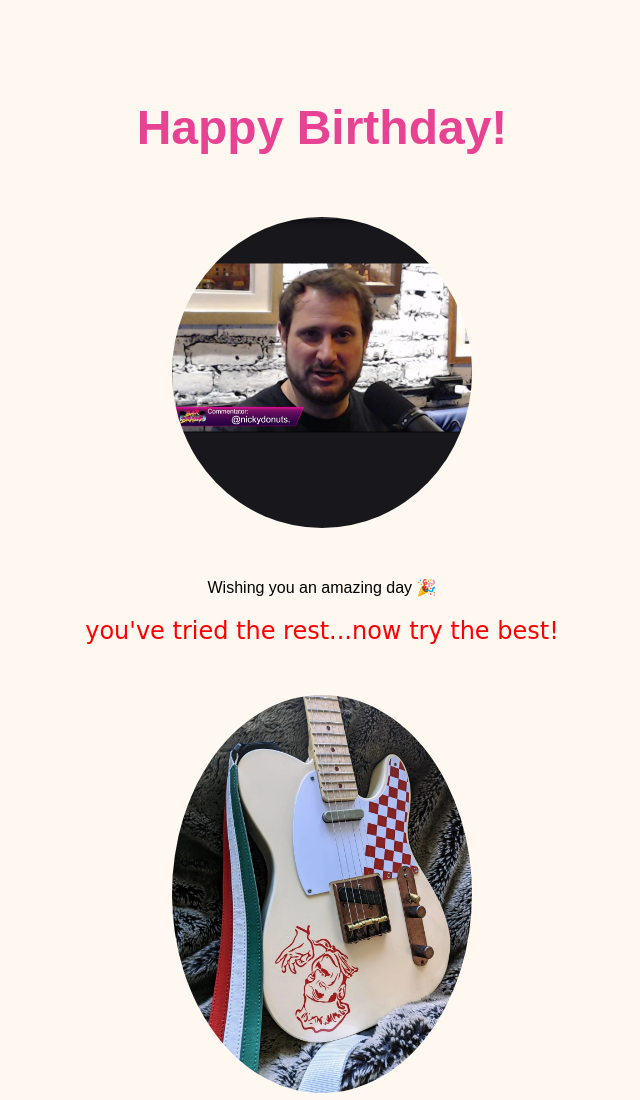
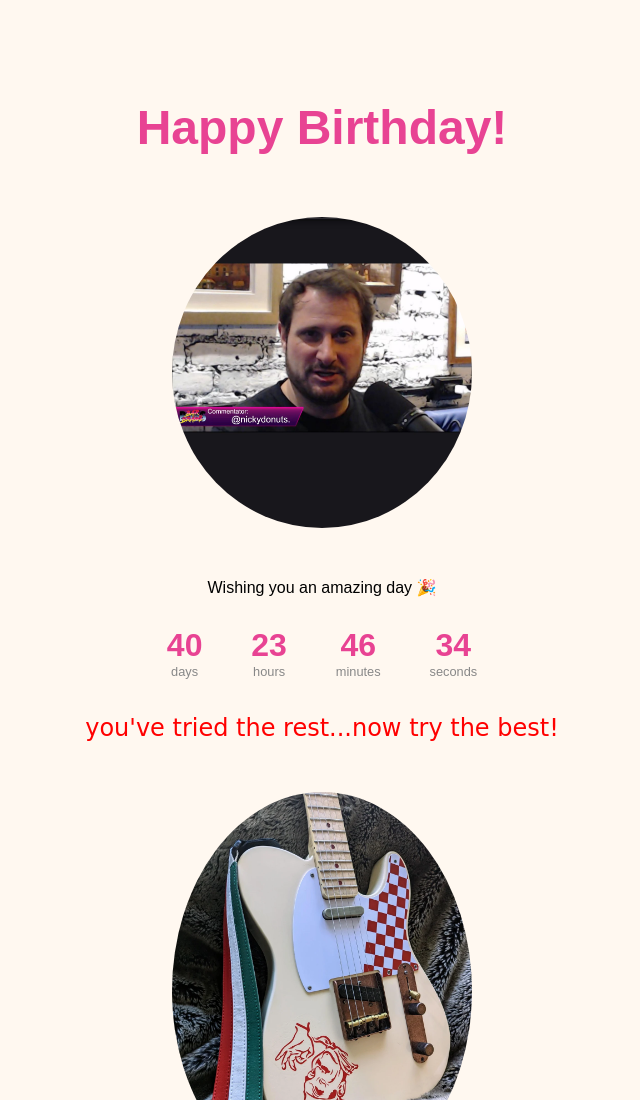
Before and after one commit to chefsoo/pizzacaster_site, a plain HTML site: page index.html in a window 1280 px wide. Shown: the top 1100 px of the page, without its empty margins (318-958 px from the left). Drawn offline with Linux system fonts and the light colour scheme.

Commit message:
Update index.html

```diff
--- a/index.html
+++ b/index.html
@@ -22,13 +22,64 @@
       font-size: 1.5em;
       margin: 20px 0;
     }
+    .countdown {
+      font-size: 2em;
+      font-weight: bold;
+      color: #e84393;
+      margin: 30px 0;
+    }
+    .countdown span {
+      display: inline-block;
+      margin: 0 10px;
+    }
+    .countdown .label {
+      font-size: 0.4em;
+      display: block;
+      color: #888;
+      font-weight: normal;
+    }
   </style>
 </head>
 <body>
   <h1>Happy Birthday!</h1>
   <img src="nickydonuts.jpeg" alt="Birthday photo">
   <p>Wishing you an amazing day 🎉</p>
+
+  <div class="countdown" id="countdown">
+    <span><span id="days">--</span><span class="label">days</span></span>
+    <span><span id="hours">--</span><span class="label">hours</span></span>
+    <span><span id="minutes">--</span><span class="label">minutes</span></span>
+    <span><span id="seconds">--</span><span class="label">seconds</span></span>
+  </div>
+
   <p class="tagline">you've tried the rest...now try the best!</p>
   <img src="pizzacaster.webp" alt="Pizzacaster">
+
+  <script>
+    const birthday = new Date("2026-05-17T00:00:00");
+
+    function updateCountdown() {
+      const now = new Date();
+      const diff = birthday - now;
+
+      if (diff <= 0) {
+        document.getElementById("countdown").innerHTML = "🎉 It's your birthday! 🎉";
+        return;
+      }
+
+      const days = Math.floor(diff / (1000 * 60 * 60 * 24));
+      const hours = Math.floor((diff / (1000 * 60 * 60)) % 24);
+      const minutes = Math.floor((diff / (1000 * 60)) % 60);
+      const seconds = Math.floor((diff / 1000) % 60);
+
+      document.getElementById("days").textContent = days;
+      document.getElementById("hours").textContent = hours;
+      document.getElementById("minutes").textContent = minutes;
+      document.getElementById("seconds").textContent = seconds;
+    }
+
+    updateCountdown();
+    setInterval(updateCountdown, 1000);
+  </script>
 </body>
 </html>
```
